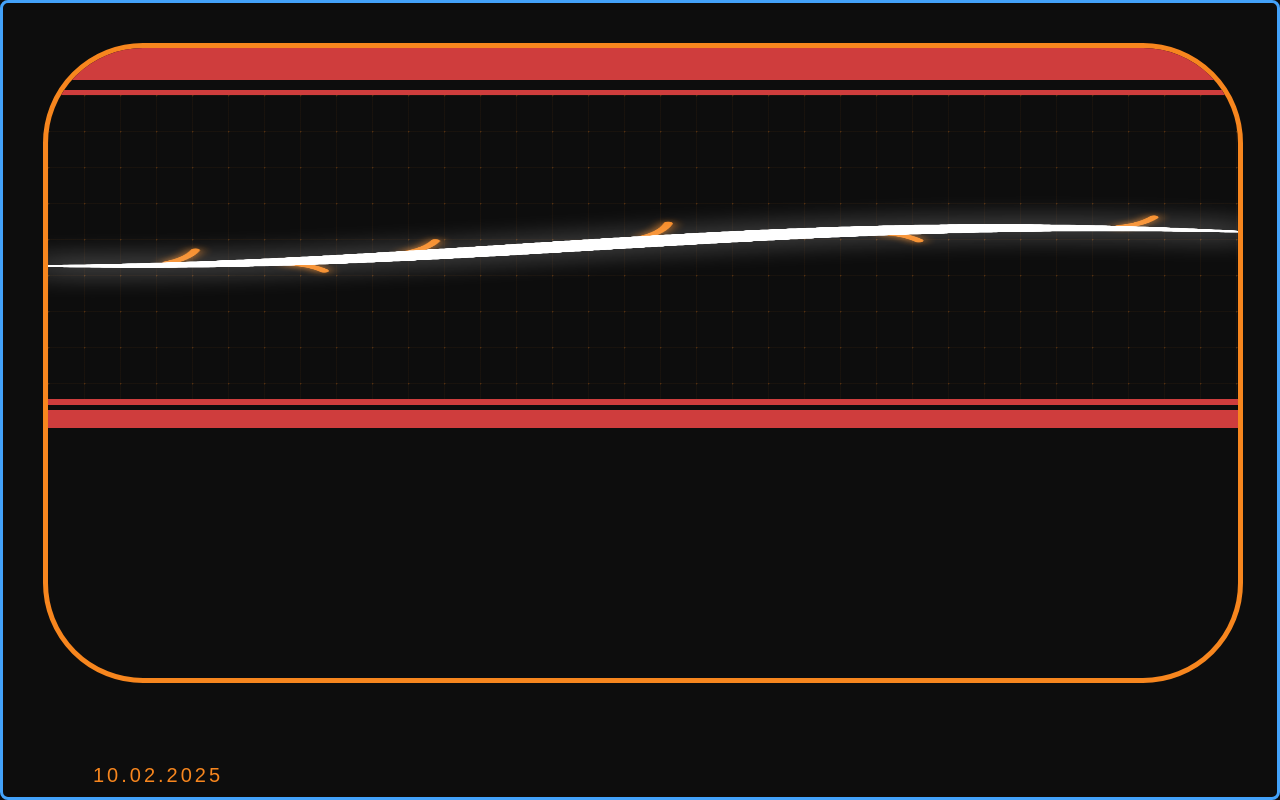
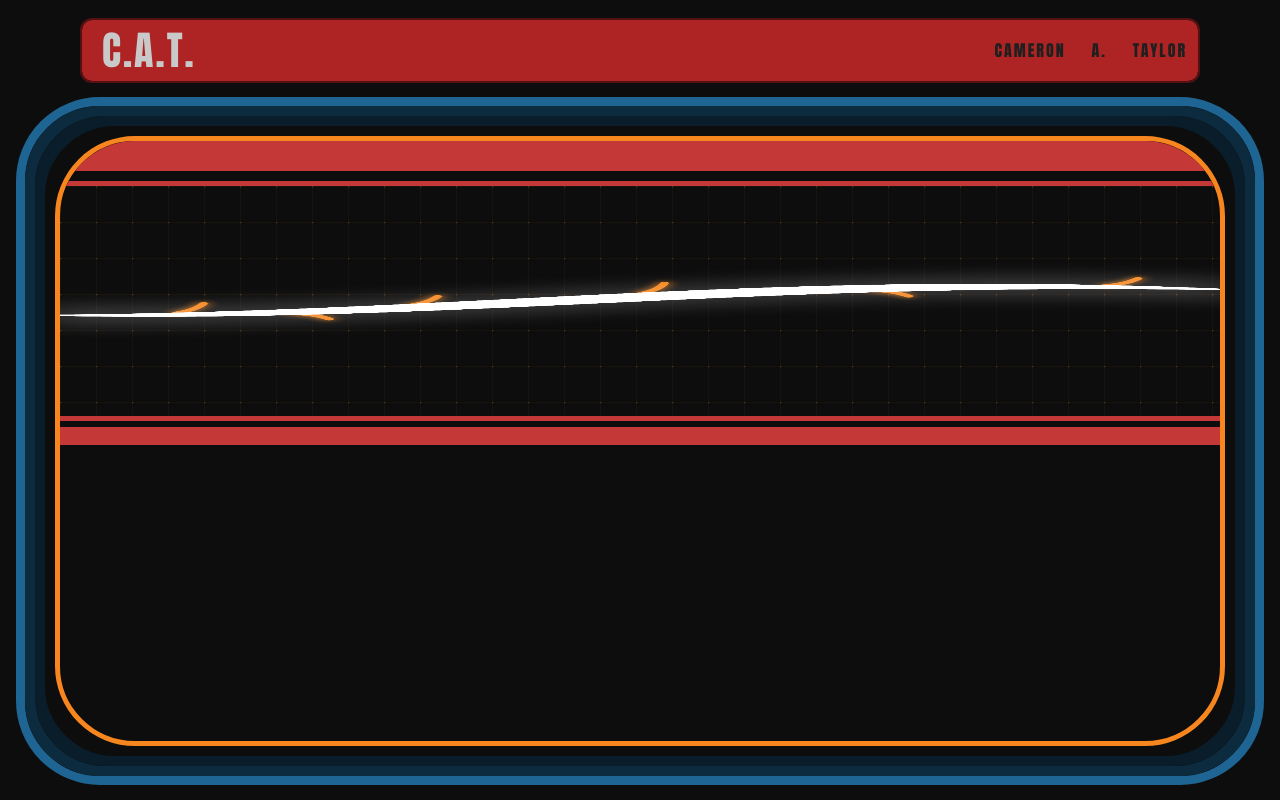
Before and after one commit to CamCatTay/CamCatTay.github.io, a plain HTML site: page index.html in a window 1280 px wide. Drawn offline with Linux system fonts and the light colour scheme.

Commit message:
styalize border and add logo header

```diff
--- a/css/style.css
+++ b/css/style.css
@@ -1,3 +1,7 @@
+      :root {
+        --screen-color: hsl(0, 0%, 5%);
+      }
+
       * {
         box-sizing: border-box;
         padding: 0;
@@ -5,42 +9,100 @@
       }
 
       html, body {
-          height: 100%;
-          width: 100%;
-          overflow: auto;
-          position: relative;
+          height: 100vh;
+          width: 100vw;
+          overflow: hidden;
       }
 
       html {
         display: block;
       }
 
-      :root {
-        --red-accent: #cf3d3d;
-        --screen-color: hsl(0, 0%, 5%);
-        --body-padding: 40px; /* Adjust this value to change the padding around the body */
+      body {
+          background-color: var(--screen-color);
+          padding: 20px;
+          align-content: center;
+          justify-content: center;
+          align-items: center;
       }
 
-      body {
-          padding: var(--body-padding);
-          background-color: var(--screen-color);
-          border: 3px solid rgb(67, 162, 250);
-          border-radius: 8px;
-      }
-
-      #screen-border {
-        background-color: var(--screen-color);
-        position: fixed;
-        border: 5px solid #f7861e;
-        width: calc(100% - var(--body-padding) * 2);
-        height: calc(90% - var(--body-padding) * 2);
-        color: white;
-        border-radius: 100px;
+      #logo {
+        background-color: hsl(0, 66%, 41%);
+        width: 90%;
+        height: 8%;
+        margin-left: auto;
+        margin-right: auto;
+        margin-bottom: 20px;
+        border-radius: 10px;
+        align-content: center;
+        text-align: left;
+        padding-left: 20px;
+        font-size: 5vh;
+        font-family: Impact, Haettenschweiler, 'Arial Narrow Bold', sans-serif;
+        position: static;
+        outline: 2px solid hsl(0, 66%, 20%);
+        white-space: pre;
+        display: flex;
+        word-spacing: 20px;
+        letter-spacing: 2px;
+        align-items: center;
         overflow: hidden;
       }
 
+      #abreviation {
+        color: hsl(0, 0%, 79%);
+      }
+
+      #name {
+        color: hsl(0, 0%, 12%);
+        margin-left: auto;
+        margin-right: 1%;
+        font-size: 2vh;
+      }
+
+      #border1, #border2, #border3, #border4 {
+        border-radius: 80px;
+        outline-offset: -1px;
+        position: static;
+        width: 100%;
+        height: 100%;
+      }
+
+      #border1 {
+        background-color: var(--screen-color);
+        border: 5px solid hsl(204, 66%, 35%);
+        outline: 5px solid hsl(204, 66%, 35%);
+        overflow: hidden;
+        height: 85vh;
+      }
+
+      #border2 {
+        background-color: var(--screen-color);
+        border: 10px solid hsl(204, 66%, 15%);
+        outline: 5px solid hsl(204, 66%, 15%);
+        overflow: hidden;
+      }
+
+      #border3 {
+        background-color: var(--screen-color);
+        border: 10px solid hsl(204, 66%, 10%);
+        outline: 5px solid hsl(204, 66%, 10%);
+        padding: 10px;
+        overflow: hidden;
+      }
+
+      #border4 {
+        background-color: var(--screen-color);
+        border: 5px solid #f7861e;
+        overflow: hidden;
+        border-radius: 80px;
+      }
+
+      #top-bar, #bottom-bar, #small-bar {
+        background-color: #c43838;
+      }
+
       #top-bar {
-        background-color: var(--red-accent);
         width: 100%;
         height: 5%;
         margin-bottom: 10px;
@@ -48,16 +110,9 @@
       }
 
       #bottom-bar {
-        background-color: var(--red-accent);
         width: 100%;
         height: 3%;
-        margin-top: 5px;
-      }
-
-      #small-bar {
-        background-color: var(--red-accent);
-        width: 100%;
-        height: 1%;
+        margin-top: 6px;
       }
 
       #grid-container {
@@ -65,12 +120,12 @@
         --border-size: 6px;
 
         width: 100%;
-        height: 50%;
+        height: 40%;
         display: flex;
         justify-content: center;
         align-items: center;
-        border-top: 5px solid var(--red-accent);
-        border-bottom: var(--border-size) solid var(--red-accent);
+        border-top: 5px solid #c43838;
+        border-bottom: 5px solid #c43838;
       }
 
       #grid {
@@ -102,8 +157,8 @@
         }
 
     #status {
-        position: absolute;
-        bottom: 10px;
+        position: relative;
+        top: 50%;
         left: 90px;
         font-size: 20px;
         font-family: Arial;
@@ -111,7 +166,7 @@
         white-space: nowrap;
         -webkit-user-select: none;
         user-select: none;
-      letter-spacing: 3px;
+        letter-spacing: 3px;
     }
 
     canvas {
--- a/index.html
+++ b/index.html
@@ -13,17 +13,28 @@
         <script src="js/statusDisplay.js" async defer></script>
         <script src="js/sacredTimeline.js" async defer></script>
 
-        <div id="screen-border">
+        <div id="logo">
+            <span id="abreviation">C.A.T.</span>
+            <span id="name">CAMERON A. TAYLOR</span>
+        </div>
+
+        <div id="border1">
+            <div id="border2">
+                <div id="border3">
+                    <div id="border4">
+
                         <div id="top-bar"></div>
                         <div id="grid-container">
                             <div id="grid">
                                 <canvas id="branchCanvas"></canvas>
                             </div>
+                        </div>
+                        <div id="bottom-bar"></div>
 
                     </div>
-            <div id="bottom-bar"></div>
+                </div>
+            </div>
         </div>
 
-        <div id="status"></div>
     </body>
 </html>
```
Lines whose indentation alone changed are shown as unchanged.
